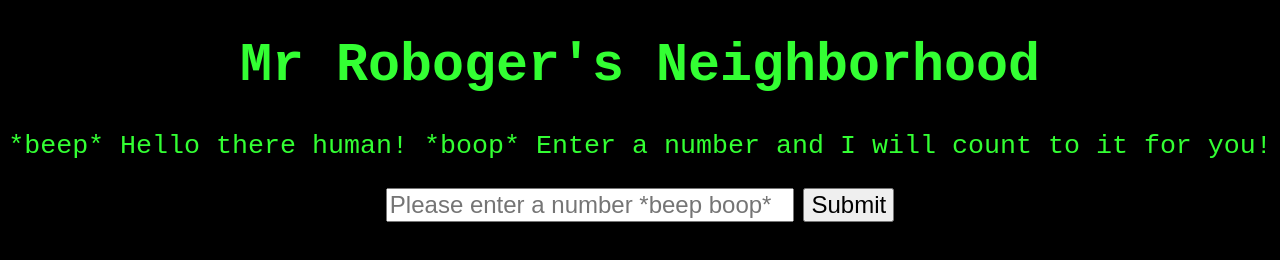
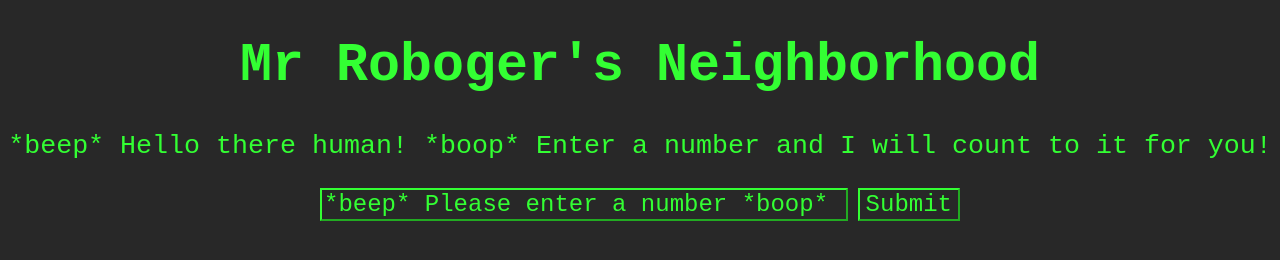
Before and after one commit to Khanjo/Mr-Roboger, a plain HTML site: page index.html in a window 1280 px wide. Drawn offline with Linux system fonts and the light colour scheme.

Commit message:
add fourth test and edit styling

```diff
--- a/css/styles.css
+++ b/css/styles.css
@@ -1,5 +1,5 @@
 body {
-    background-color: black;
+    background-color: rgb(40, 40, 40);
     color: rgb(51, 255, 51);
     font-family: 'Courier New', Courier, monospace;
 }
@@ -19,13 +19,27 @@ form {
 }
 
 input {
+    background-color: rgb(40, 40, 40);
+    color: rgb(51, 255, 51);
+    border-style: outset;
+    border-color: rgb(51, 255, 51);
     font-size: 18pt;
+    font-family: 'Courier New', Courier, monospace;
+}
+
+::placeholder {
+    color: rgb(51, 255, 51);
 }
 
 button {
+    background-color: rgb(40, 40, 40);
+    color: rgb(51, 255, 51);
+    border-style: outset;
+    border-color: rgb(51, 255, 51);
     font-size: 18pt;
+    font-family: 'Courier New', Courier, monospace;
 }
 
 #num {
-    width: 400px;
+    width: 520px;
 }
--- a/index.html
+++ b/index.html
@@ -11,11 +11,17 @@
 
 <body>
     <h1>Mr Roboger's Neighborhood</h1>
+
     <p>*beep* Hello there human! *boop* Enter a number and I will count to it for you!</p>
+
     <form>
-        <input type="number" id="num" placeholder="Please enter a number *beep boop*">
+        <input type="number" id="num" placeholder="*beep* Please enter a number *boop*">
         <button type="submit">Submit</button>
     </form>
+
+    <div id="output">
+
+    </div>
 </body>
 
 </html>
```
Also changed, not shown: 1 other file.
